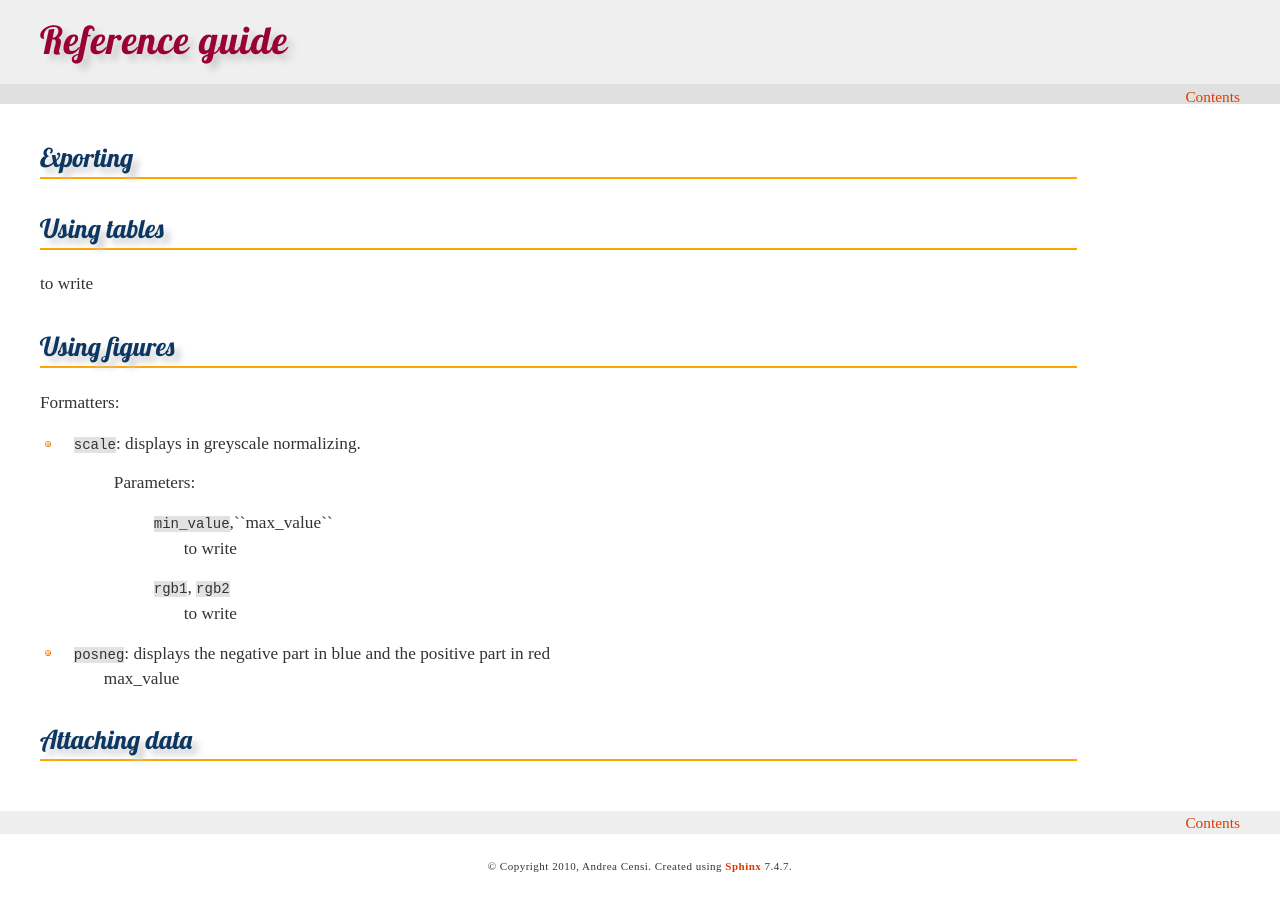
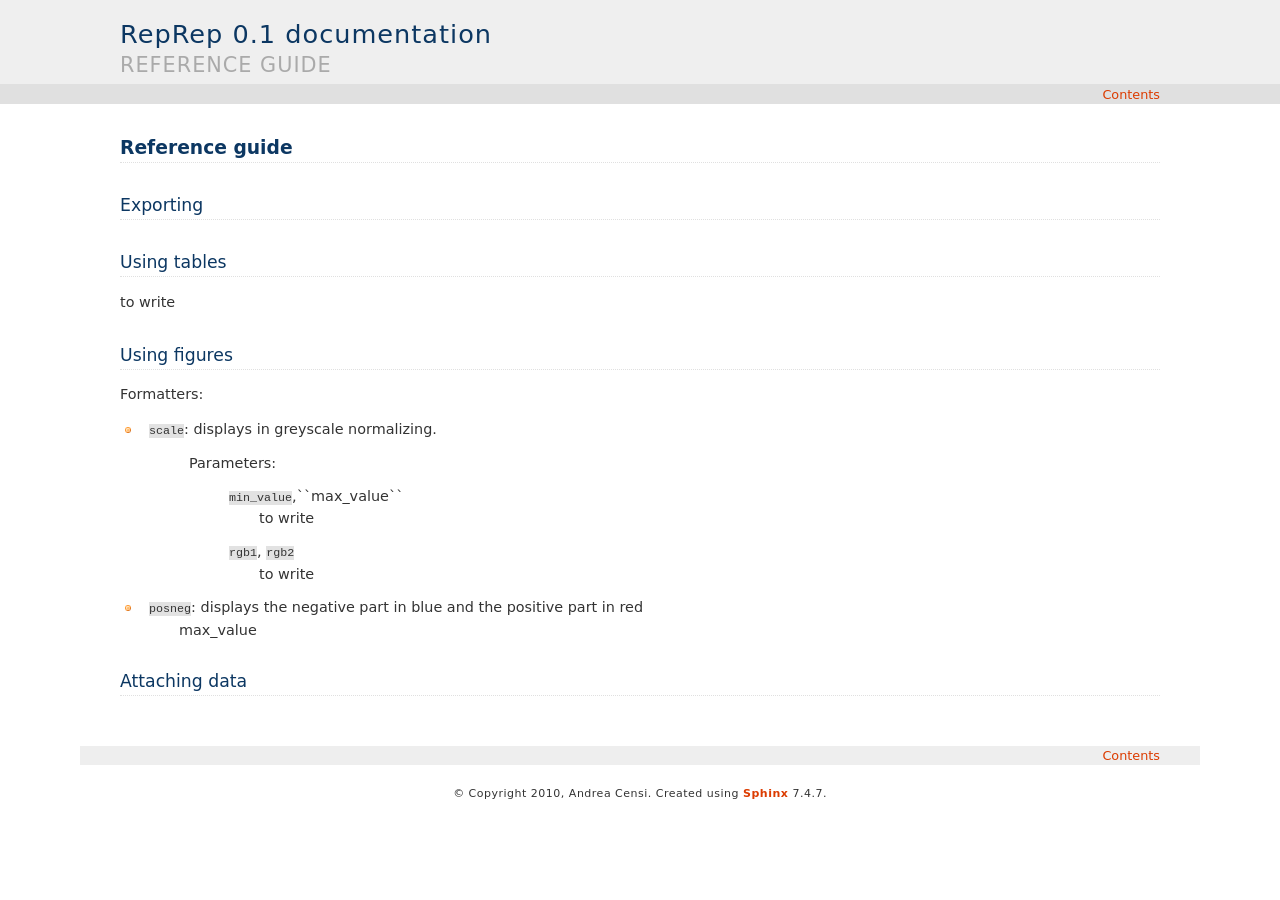
Before and after one commit to AndreaCensi/reprep, a Sphinx documentation site: the page built from docs/source/guide.rst, in a window 1280 px wide. Built offline with Sphinx 7.4.7, drawn with Linux system fonts in a browser that asks for light colours; some web fonts are replaced.

Commit message:
modular template for website

```diff
--- a/docs/source/my_templates/layout.html
+++ b/docs/source/my_templates/layout.html
@@ -2,155 +2,17 @@
 {% block footer %}
 	{{ super() }}
 
-	<script type="text/javascript">
-
-	  var _gaq = _gaq || [];
-	  _gaq.push(['_setAccount', 'UA-155626-5']);
-	  _gaq.push(['_trackPageview']);
-
-	  (function() {
-	    var ga = document.createElement('script'); ga.type = 'text/javascript'; ga.async = true;
-	    ga.src = ('https:' == document.location.protocol ? 'https://ssl' : 'http://www') + '.google-analytics.com/ga.js';
-	    var s = document.getElementsByTagName('script')[0]; s.parentNode.insertBefore(ga, s);
-	  })();
-
-	</script>
+    <script type="text/javascript" src="static/analytics.js"></script>
 
 {% endblock %}
 {% block extrahead %}
 	{{ super() }}
 
-   <style type="text/css">
-   .pagetoc {
-	max-width: 30%;
-	display: block; float: right; margin-left: 3em; background-color: white; border: solid 2px gray;}
-   </style>
+    <link type="text/css" rel="stylesheet" href="static/generic.css" />
+    <link type="text/css" rel="stylesheet" href="static/custom.css" />
 
-   <style type="text/css">
-	div.col1 {
-		display: block;
-		float: left;
-	}
-
-	div.col2 {
-		margin-left: 3em;
-		display: block;
-		float: left;
-	}
-
-	div.after {
-		clear: left;
-	}
-
-	div.twitterbadge {
-		float: right;
-		margin-left: 2em;
-	}
-
-	img.bigpicture {
-		margin: 1em;
-		max-width: 90%;
-	}
-
-	.header h2 {
-		color: #990033 !important;
-		font-size: 200% !important;
-	}
-	.content {
-/*		padding-left: 5em; */
-	}
-	.content p, .content p {
-		max-width: 40em;
-	}
-
-	.content h1 {
-		display: none;
-	}
-	h2, h3 {
-		border-bottom: solid 2px orange;
-		max-width: 40em;
-	}
-
-	h1 { font-size: 200%;}
-	h2 { font-size: 150%;}
-	h3 { font-size: 125%;}
-
-/*	body { font-size: 120%; font-family: Georgia,Serif !important;} */
-
-	pre{
-		max-width: 60em;
-	/*	width: 80ex;*/
-	}
-
-	body {  font-size: 120%; font-family: "Droid Serif", serif; }
-
-	h1,h2,h3 {
-  font-family: "Lobster", serif;
-  font-style: normal;
-  font-weight: 400;
-  text-shadow: 6px 6px 6px #ccc;
-}
-
-div.header h2 {
-    font-size: 1.3em;
-    font-weight: normal;
-    letter-spacing: 1px;
-    text-transform: none !important;
-    color: #aaa;
-    border: 0;
-    margin-top: -3px;
-    padding: 0;
-}
-
-/* On the first page */
-
-.col1 strong, .col2 strong {
-	font-family: "Lobster", serif; color: #990033;text-shadow: 6px 6px 6px #ccc;
-	font-size: 160%;
- }
-
-.compmake-brand {
-	font-family: "Lobster", serif;
-	font-size: 120%;
-}
-
-a.reference em, a.external em {
-	font-style: normal !important;
-}
-
-/* Remove top level */
-div.header h1.heading SPAN {display: none;}
-
-
-</style>
-
-<link  href="http://fonts.googleapis.com/css?family=Lobster" rel="stylesheet" type="text/css" >
-<link  href="http://fonts.googleapis.com/css?family=Droid+Serif" rel="stylesheet" type="text/css" >
-<!--<link  href="http://fonts.googleapis.com/css?family=Cardo" rel="stylesheet" type="text/css" >-->
-
-<!--
-<script src="http://yui.yahooapis.com/3.1.0/build/yui/yui-min.js"></script>
-<link rel="stylesheet" type="text/css" href="http://yui.yahooapis.com/3.1.0/build/cssreset/reset-context-min.css"></link>
-<script src="http://www.remarkbox.com/deploy/remarkbox-min.js"></script>
-<script type="text/javascript">
-YUI().use('remarkbox', function (Y) {
-Y.Remarkbox.remarkson.elements("p,code");
-Y.Remarkbox.remarkson.ids("para,tnt");
-Y.Remarkbox.remarkson.classes("rmkit,contentfeedback");
-Y.Remarkbox.remarktype.pointer("right");
-Y.Remarkbox.remarktype.strongcolor("#ECFCE8");
-Y.Remarkbox.remarktype.strongcolortext("#000000");
-Y.Remarkbox.remarktype.lightcolor("#FF8040");
-Y.Remarkbox.remarktype.lightcolortext("#800000");
-Y.Remarkbox.remarktype.alwaysvisible("true");
-Y.Remarkbox.remarktype.offsetx("-3em");
-Y.Remarkbox.remarktype.offsety("-2em");
-Y.Remarkbox.remarktype.allowanonymous("true");
-Y.Remarkbox.render();
-});
-</script>
--->
-
+	<link  href="http://fonts.googleapis.com/css?family=Lobster" rel="stylesheet" type="text/css" >
+	<link  href="http://fonts.googleapis.com/css?family=Droid+Serif" rel="stylesheet" type="text/css" >
 
 {% endblock %}
 {% block copyright %}
```
Also changed, not shown: docs/source/my_static/analytics.js (added, +9 -0 lines), docs/source/my_static/generic.css (added, +98 -0 lines), docs/source/my_static/custom.css (added).
